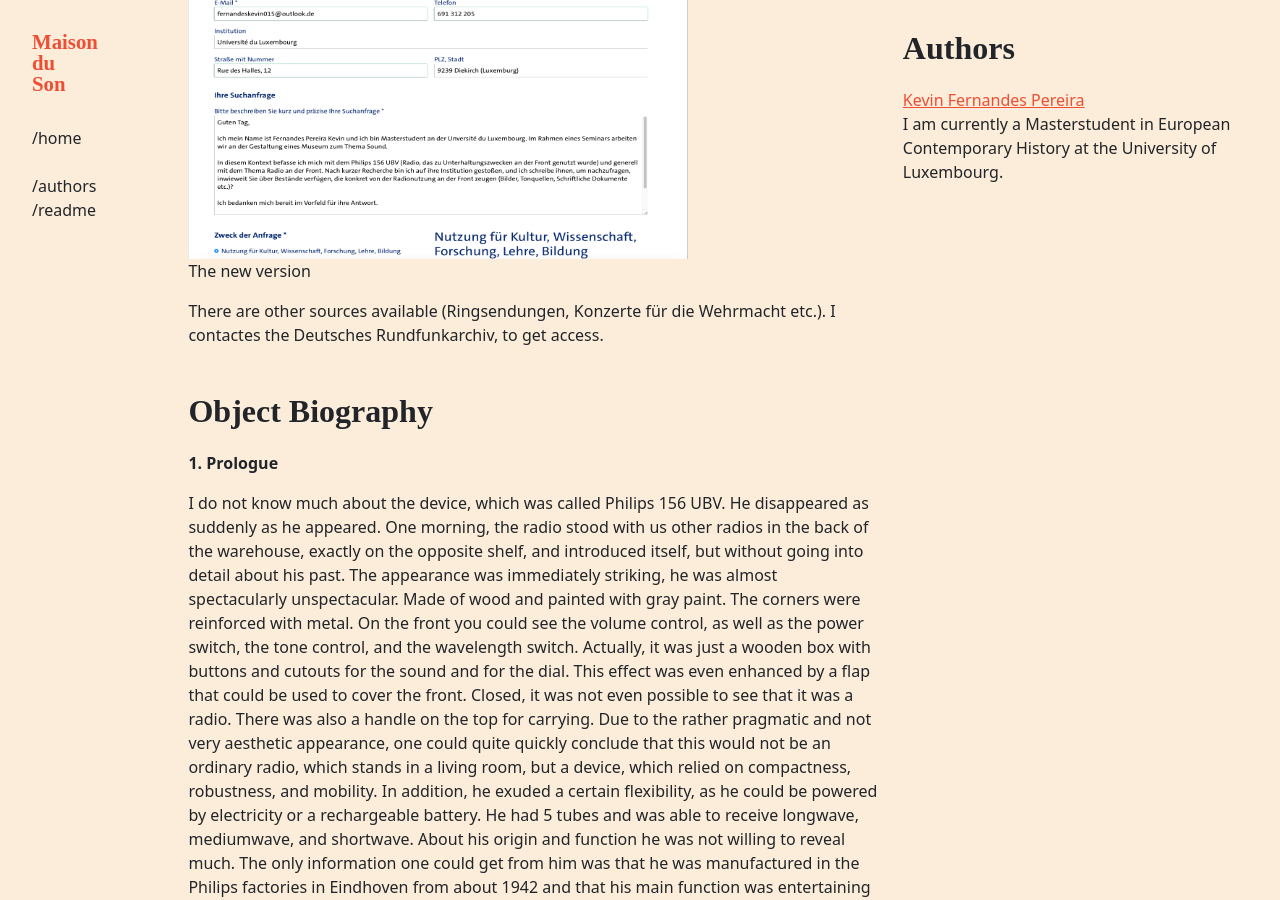
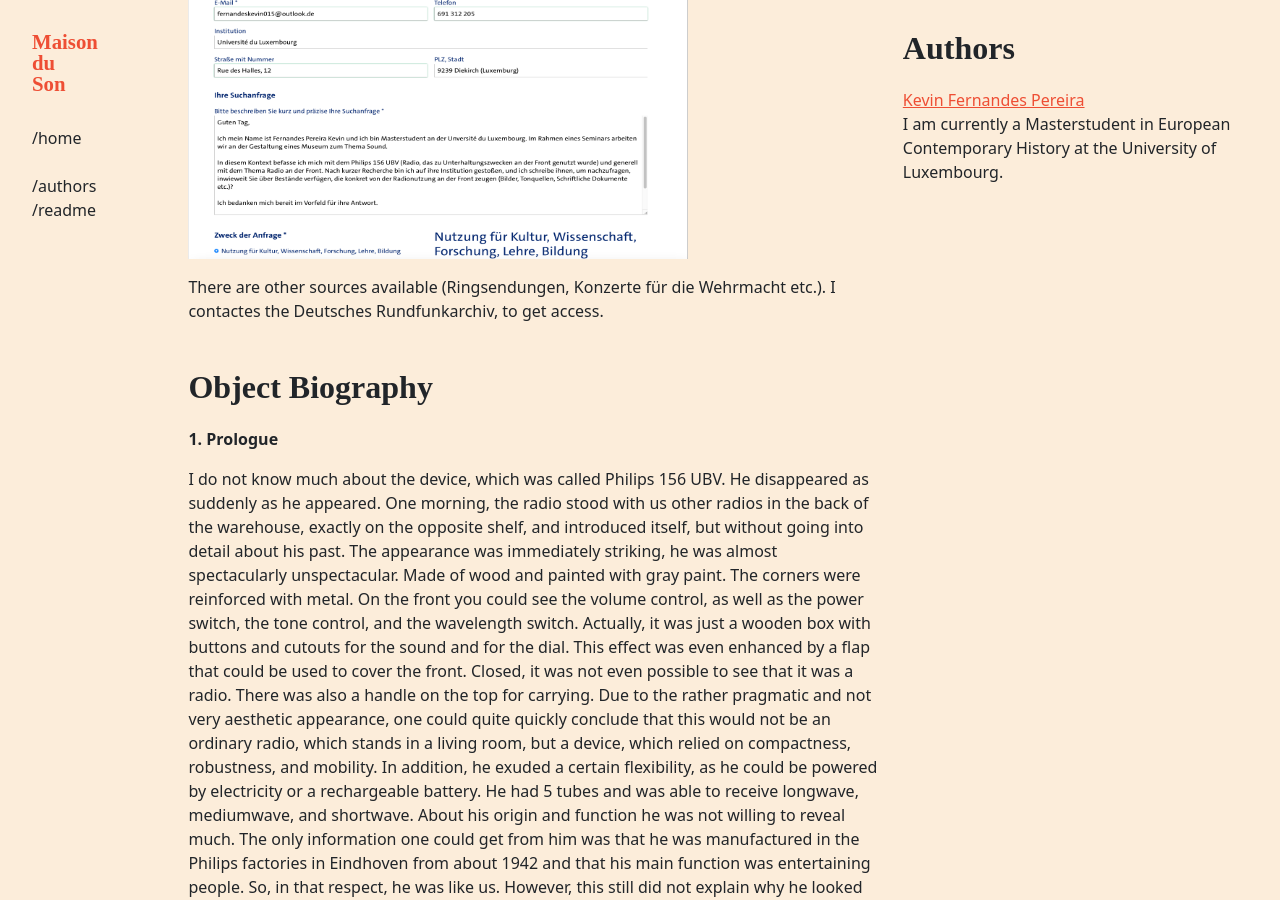
Before and after one commit to C2DH/maison-du-son, a Jekyll site: the page built from _objects/philips156ubv.md, in a window 1280 px wide and 900 px high, scrolled down 1232 px. Built offline with Jekyll 4.4.1, drawn with Linux system fonts in a browser that asks for light colours; some web fonts are replaced.

Commit message:
Update philips156ubv.md

```diff
--- a/_objects/philips156ubv.md
+++ b/_objects/philips156ubv.md
@@ -21,7 +21,7 @@
 <iframe width="560" height="315" src="https://www.youtube.com/embed/xeWupXK2-Ww?si=iVnTs7PlUtOgVFY8" title="YouTube video player" frameborder="0" allow="accelerometer; autoplay; clipboard-write; encrypted-media; gyroscope; picture-in-picture; web-share" allowfullscreen></iframe>
 Soldatensender Belgrad (Soldiers Radio Belgrade, Yugoslavia, 1941), in: youtube.com, URL: https://www.youtube.com/watch?v=xeWupXK2-Ww&t=7 (last accessed: 03.11.2023).
 
-<figure><img width="500" height="400" src="/assets/images/Philips156UBV_Mail_DeutschesRundFunkArchiv.png"><figcaption>The new version </figcaption></figure>
+<figure><img width="500" height="400" src="/assets/images/Philips156UBV_Mail_DeutschesRundFunkArchiv.png"><figcaption> </figcaption></figure>
 There are other sources available (Ringsendungen, Konzerte für die Wehrmacht etc.). I contactes the Deutsches Rundfunkarchiv, to get access.
 
 ## Object Biography
```
